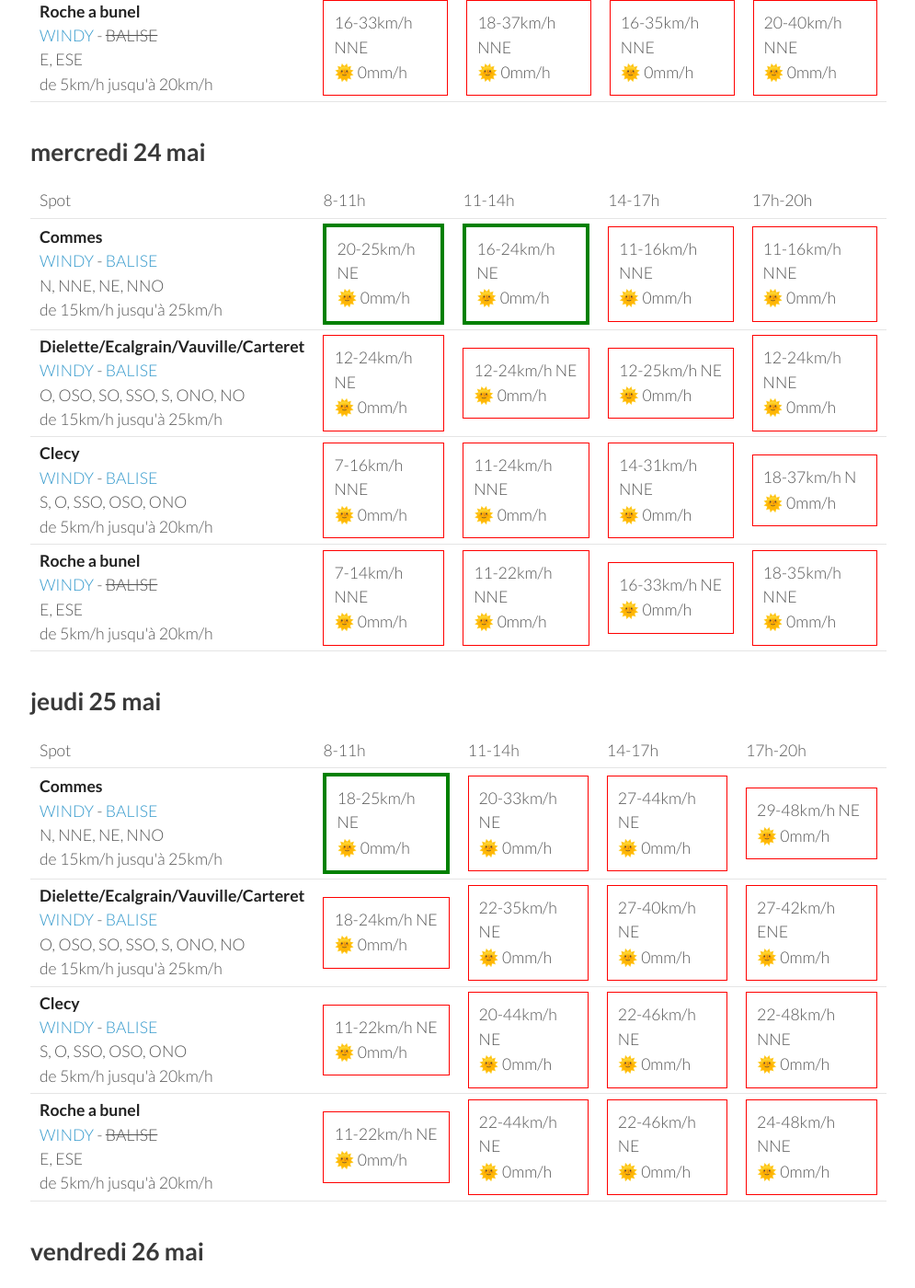
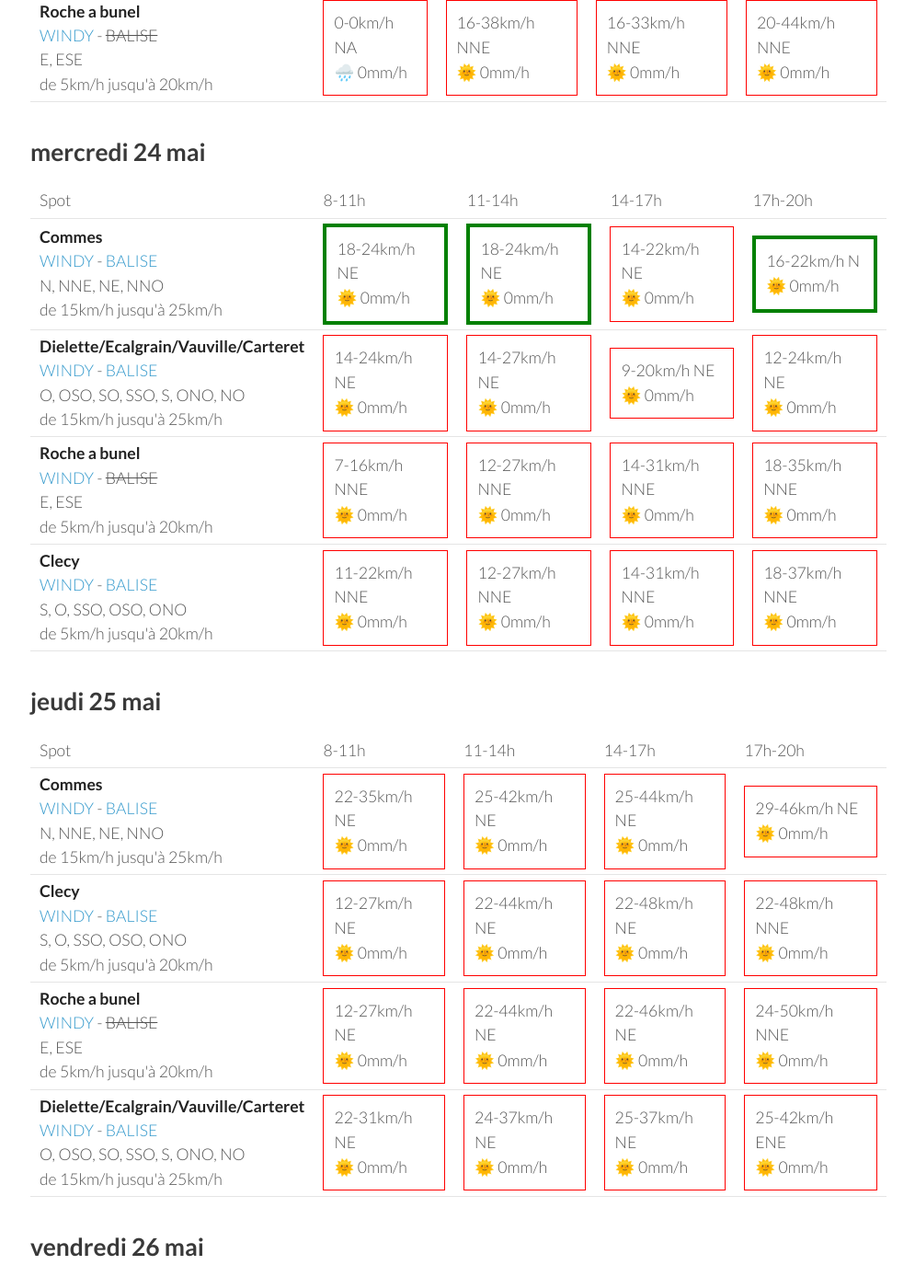
Before and after one commit to parapente-dans-le-nord/parapente-dans-le-nord.github.io, a Jekyll site: the page built from normandie.markdown, in a window 1280 px wide and 1400 px high, scrolled down 722 px. Shown: the whole window at 92% size, without its empty margins (25-1020 px from the left). Built offline with Jekyll 4.4.1, drawn with Linux system fonts in a browser that asks for light colours; some of the changed text lies outside the part shown.

Commit message:
update index.markdown

```diff
--- a/normandie.markdown
+++ b/normandie.markdown
@@ -24,41 +24,37 @@ page mise à jour le mardi 23 mai 13:46
 <tr>
         <td><strong>Commes</strong><br><a href="https://windy.com/49.346/-0.726?48.936,-0.726,8">WINDY</a> - <span class=""><a href="http://www.balisemeteo.com/balise.php?idBalise=158">BALISE</a> </span><br> <span class="vent-favorable">N, NNE, NE, NNO</span><br><span class="force-vent">de 15km/h jusqu'à 25km/h</span> </td>
 
-            <td><div class="not-flyable"><p>31-38km/h NE</p><p>🌞 0mm/h</p></div></td>
-            <td><div class="not-flyable"><p>27-35km/h NE</p><p>🌞 0mm/h</p></div></td>
-            <td><div class="not-flyable"><p>27-37km/h NE</p><p>🌞 0mm/h</p></div></td>
-            <td><div class="not-flyable"><p>31-38km/h NE</p><p>🌞 0mm/h</p></div></td>
-
+            <td><div class="not-flyable"><p>0-0km/h NA</p><p>🌧️ 0mm/h</p></div></td>
+            <td><div class="not-flyable"><p>29-37km/h NE</p><p>🌞 0mm/h</p></div></td>
+            <td><div class="not-flyable"><p>24-31km/h NE</p><p>🌞 0mm/h</p></div></td>
+            <td><div class="not-flyable"><p>31-38km/h NNE</p><p>🌞 0mm/h</p></div></td>
 
     </tr>
 <tr>
         <td><strong>Dielette/Ecalgrain/Vauville/Carteret</strong><br><a href="https://windy.com/49.650/-1.856?49.243,-1.856,8">WINDY</a> - <span class=""><a href="http://www.balisemeteo.com/balise.php?idBalise=81">BALISE</a> </span><br> <span class="vent-favorable">O, OSO, SO, SSO, S, ONO, NO</span><br><span class="force-vent">de 15km/h jusqu'à 25km/h</span> </td>
 
-            <td><div class="not-flyable"><p>27-44km/h NE</p><p>🌞 0mm/h</p></div></td>
-            <td><div class="not-flyable"><p>27-46km/h NE</p><p>🌞 0mm/h</p></div></td>
-            <td><div class="not-flyable"><p>18-37km/h ENE</p><p>🌞 0mm/h</p></div></td>
-            <td><div class="not-flyable"><p>16-31km/h ENE</p><p>🌞 0mm/h</p></div></td>
-
+            <td><div class="not-flyable"><p>0-0km/h NA</p><p>🌧️ 0mm/h</p></div></td>
+            <td><div class="not-flyable"><p>24-46km/h ENE</p><p>🌞 0mm/h</p></div></td>
+            <td><div class="not-flyable"><p>18-33km/h NE</p><p>🌞 0mm/h</p></div></td>
+            <td><div class="not-flyable"><p>16-31km/h NE</p><p>🌞 0mm/h</p></div></td>
 
     </tr>
 <tr>
         <td><strong>Clecy</strong><br><a href="https://windy.com/48.929/-0.470?48.516,-0.470,8">WINDY</a> - <span class=""><a href="http://www.balisemeteo.com/balise.php?idBalise=122">BALISE</a> </span><br> <span class="vent-favorable">S, O, SSO, OSO, ONO</span><br><span class="force-vent">de 5km/h jusqu'à 20km/h</span> </td>
 
+            <td><div class="not-flyable"><p>0-0km/h NA</p><p>🌧️ 0mm/h</p></div></td>
             <td><div class="not-flyable"><p>16-35km/h NNE</p><p>🌞 0mm/h</p></div></td>
-            <td><div class="not-flyable"><p>18-38km/h NNE</p><p>🌞 0mm/h</p></div></td>
-            <td><div class="not-flyable"><p>16-35km/h NNE</p><p>🌞 0mm/h</p></div></td>
-            <td><div class="not-flyable"><p>20-42km/h NNE</p><p>🌞 0mm/h</p></div></td>
-
+            <td><div class="not-flyable"><p>14-33km/h NNE</p><p>🌞 0mm/h</p></div></td>
+            <td><div class="not-flyable"><p>20-44km/h NNE</p><p>🌞 0mm/h</p></div></td>
 
     </tr>
 <tr>
         <td><strong>Roche a bunel</strong><br><a href="https://windy.com/48.993/-0.499?48.580,-0.499,8">WINDY</a> - <span class="no-balise"> BALISE </span><br> <span class="vent-favorable">E, ESE</span><br><span class="force-vent">de 5km/h jusqu'à 20km/h</span> </td>
 
+            <td><div class="not-flyable"><p>0-0km/h NA</p><p>🌧️ 0mm/h</p></div></td>
+            <td><div class="not-flyable"><p>16-38km/h NNE</p><p>🌞 0mm/h</p></div></td>
             <td><div class="not-flyable"><p>16-33km/h NNE</p><p>🌞 0mm/h</p></div></td>
-            <td><div class="not-flyable"><p>18-37km/h NNE</p><p>🌞 0mm/h</p></div></td>
-            <td><div class="not-flyable"><p>16-35km/h NNE</p><p>🌞 0mm/h</p></div></td>
-            <td><div class="not-flyable"><p>20-40km/h NNE</p><p>🌞 0mm/h</p></div></td>
-
+            <td><div class="not-flyable"><p>20-44km/h NNE</p><p>🌞 0mm/h</p></div></td>
 
     </tr>
 
@@ -80,40 +76,40 @@ page mise à jour le mardi 23 mai 13:46
 <tr>
         <td><strong>Commes</strong><br><a href="https://windy.com/49.346/-0.726?48.936,-0.726,8">WINDY</a> - <span class=""><a href="http://www.balisemeteo.com/balise.php?idBalise=158">BALISE</a> </span><br> <span class="vent-favorable">N, NNE, NE, NNO</span><br><span class="force-vent">de 15km/h jusqu'à 25km/h</span> </td>
 
-            <td><div class="flyable"><p>20-25km/h NE</p><p>🌞 0mm/h</p></div></td>
-            <td><div class="flyable"><p>16-24km/h NE</p><p>🌞 0mm/h</p></div></td>
-            <td><div class="not-flyable"><p>11-16km/h NNE</p><p>🌞 0mm/h</p></div></td>
-            <td><div class="not-flyable"><p>11-16km/h NNE</p><p>🌞 0mm/h</p></div></td>
+            <td><div class="flyable"><p>18-24km/h NE</p><p>🌞 0mm/h</p></div></td>
+            <td><div class="flyable"><p>18-24km/h NE</p><p>🌞 0mm/h</p></div></td>
+            <td><div class="not-flyable"><p>14-22km/h NE</p><p>🌞 0mm/h</p></div></td>
+            <td><div class="flyable"><p>16-22km/h N</p><p>🌞 0mm/h</p></div></td>
 
 
     </tr>
 <tr>
         <td><strong>Dielette/Ecalgrain/Vauville/Carteret</strong><br><a href="https://windy.com/49.650/-1.856?49.243,-1.856,8">WINDY</a> - <span class=""><a href="http://www.balisemeteo.com/balise.php?idBalise=81">BALISE</a> </span><br> <span class="vent-favorable">O, OSO, SO, SSO, S, ONO, NO</span><br><span class="force-vent">de 15km/h jusqu'à 25km/h</span> </td>
 
+            <td><div class="not-flyable"><p>14-24km/h NE</p><p>🌞 0mm/h</p></div></td>
+            <td><div class="not-flyable"><p>14-27km/h NE</p><p>🌞 0mm/h</p></div></td>
+            <td><div class="not-flyable"><p>9-20km/h NE</p><p>🌞 0mm/h</p></div></td>
             <td><div class="not-flyable"><p>12-24km/h NE</p><p>🌞 0mm/h</p></div></td>
-            <td><div class="not-flyable"><p>12-24km/h NE</p><p>🌞 0mm/h</p></div></td>
-            <td><div class="not-flyable"><p>12-25km/h NE</p><p>🌞 0mm/h</p></div></td>
-            <td><div class="not-flyable"><p>12-24km/h NNE</p><p>🌞 0mm/h</p></div></td>
+
+
+    </tr>
+<tr>
+        <td><strong>Roche a bunel</strong><br><a href="https://windy.com/48.993/-0.499?48.580,-0.499,8">WINDY</a> - <span class="no-balise"> BALISE </span><br> <span class="vent-favorable">E, ESE</span><br><span class="force-vent">de 5km/h jusqu'à 20km/h</span> </td>
+
+            <td><div class="not-flyable"><p>7-16km/h NNE</p><p>🌞 0mm/h</p></div></td>
+            <td><div class="not-flyable"><p>12-27km/h NNE</p><p>🌞 0mm/h</p></div></td>
+            <td><div class="not-flyable"><p>14-31km/h NNE</p><p>🌞 0mm/h</p></div></td>
+            <td><div class="not-flyable"><p>18-35km/h NNE</p><p>🌞 0mm/h</p></div></td>
 
 
     </tr>
 <tr>
         <td><strong>Clecy</strong><br><a href="https://windy.com/48.929/-0.470?48.516,-0.470,8">WINDY</a> - <span class=""><a href="http://www.balisemeteo.com/balise.php?idBalise=122">BALISE</a> </span><br> <span class="vent-favorable">S, O, SSO, OSO, ONO</span><br><span class="force-vent">de 5km/h jusqu'à 20km/h</span> </td>
 
-            <td><div class="not-flyable"><p>7-16km/h NNE</p><p>🌞 0mm/h</p></div></td>
-            <td><div class="not-flyable"><p>11-24km/h NNE</p><p>🌞 0mm/h</p></div></td>
+            <td><div class="not-flyable"><p>11-22km/h NNE</p><p>🌞 0mm/h</p></div></td>
+            <td><div class="not-flyable"><p>12-27km/h NNE</p><p>🌞 0mm/h</p></div></td>
             <td><div class="not-flyable"><p>14-31km/h NNE</p><p>🌞 0mm/h</p></div></td>
-            <td><div class="not-flyable"><p>18-37km/h N</p><p>🌞 0mm/h</p></div></td>
-
-
-    </tr>
-<tr>
-        <td><strong>Roche a bunel</strong><br><a href="https://windy.com/48.993/-0.499?48.580,-0.499,8">WINDY</a> - <span class="no-balise"> BALISE </span><br> <span class="vent-favorable">E, ESE</span><br><span class="force-vent">de 5km/h jusqu'à 20km/h</span> </td>
-
-            <td><div class="not-flyable"><p>7-14km/h NNE</p><p>🌞 0mm/h</p></div></td>
-            <td><div class="not-flyable"><p>11-22km/h NNE</p><p>🌞 0mm/h</p></div></td>
-            <td><div class="not-flyable"><p>16-33km/h NE</p><p>🌞 0mm/h</p></div></td>
-            <td><div class="not-flyable"><p>18-35km/h NNE</p><p>🌞 0mm/h</p></div></td>
+            <td><div class="not-flyable"><p>18-37km/h NNE</p><p>🌞 0mm/h</p></div></td>
 
 
     </tr>
@@ -136,29 +132,19 @@ page mise à jour le mardi 23 mai 13:46
 <tr>
         <td><strong>Commes</strong><br><a href="https://windy.com/49.346/-0.726?48.936,-0.726,8">WINDY</a> - <span class=""><a href="http://www.balisemeteo.com/balise.php?idBalise=158">BALISE</a> </span><br> <span class="vent-favorable">N, NNE, NE, NNO</span><br><span class="force-vent">de 15km/h jusqu'à 25km/h</span> </td>
 
-            <td><div class="flyable"><p>18-25km/h NE</p><p>🌞 0mm/h</p></div></td>
-            <td><div class="not-flyable"><p>20-33km/h NE</p><p>🌞 0mm/h</p></div></td>
-            <td><div class="not-flyable"><p>27-44km/h NE</p><p>🌞 0mm/h</p></div></td>
-            <td><div class="not-flyable"><p>29-48km/h NE</p><p>🌞 0mm/h</p></div></td>
-
-
-    </tr>
-<tr>
-        <td><strong>Dielette/Ecalgrain/Vauville/Carteret</strong><br><a href="https://windy.com/49.650/-1.856?49.243,-1.856,8">WINDY</a> - <span class=""><a href="http://www.balisemeteo.com/balise.php?idBalise=81">BALISE</a> </span><br> <span class="vent-favorable">O, OSO, SO, SSO, S, ONO, NO</span><br><span class="force-vent">de 15km/h jusqu'à 25km/h</span> </td>
-
-            <td><div class="not-flyable"><p>18-24km/h NE</p><p>🌞 0mm/h</p></div></td>
             <td><div class="not-flyable"><p>22-35km/h NE</p><p>🌞 0mm/h</p></div></td>
-            <td><div class="not-flyable"><p>27-40km/h NE</p><p>🌞 0mm/h</p></div></td>
-            <td><div class="not-flyable"><p>27-42km/h ENE</p><p>🌞 0mm/h</p></div></td>
+            <td><div class="not-flyable"><p>25-42km/h NE</p><p>🌞 0mm/h</p></div></td>
+            <td><div class="not-flyable"><p>25-44km/h NE</p><p>🌞 0mm/h</p></div></td>
+            <td><div class="not-flyable"><p>29-46km/h NE</p><p>🌞 0mm/h</p></div></td>
 
 
     </tr>
 <tr>
         <td><strong>Clecy</strong><br><a href="https://windy.com/48.929/-0.470?48.516,-0.470,8">WINDY</a> - <span class=""><a href="http://www.balisemeteo.com/balise.php?idBalise=122">BALISE</a> </span><br> <span class="vent-favorable">S, O, SSO, OSO, ONO</span><br><span class="force-vent">de 5km/h jusqu'à 20km/h</span> </td>
 
-            <td><div class="not-flyable"><p>11-22km/h NE</p><p>🌞 0mm/h</p></div></td>
-            <td><div class="not-flyable"><p>20-44km/h NE</p><p>🌞 0mm/h</p></div></td>
-            <td><div class="not-flyable"><p>22-46km/h NE</p><p>🌞 0mm/h</p></div></td>
+            <td><div class="not-flyable"><p>12-27km/h NE</p><p>🌞 0mm/h</p></div></td>
+            <td><div class="not-flyable"><p>22-44km/h NE</p><p>🌞 0mm/h</p></div></td>
+            <td><div class="not-flyable"><p>22-48km/h NE</p><p>🌞 0mm/h</p></div></td>
             <td><div class="not-flyable"><p>22-48km/h NNE</p><p>🌞 0mm/h</p></div></td>
 
 
@@ -166,10 +152,20 @@ page mise à jour le mardi 23 mai 13:46
 <tr>
         <td><strong>Roche a bunel</strong><br><a href="https://windy.com/48.993/-0.499?48.580,-0.499,8">WINDY</a> - <span class="no-balise"> BALISE </span><br> <span class="vent-favorable">E, ESE</span><br><span class="force-vent">de 5km/h jusqu'à 20km/h</span> </td>
 
-            <td><div class="not-flyable"><p>11-22km/h NE</p><p>🌞 0mm/h</p></div></td>
+            <td><div class="not-flyable"><p>12-27km/h NE</p><p>🌞 0mm/h</p></div></td>
             <td><div class="not-flyable"><p>22-44km/h NE</p><p>🌞 0mm/h</p></div></td>
             <td><div class="not-flyable"><p>22-46km/h NE</p><p>🌞 0mm/h</p></div></td>
-            <td><div class="not-flyable"><p>24-48km/h NNE</p><p>🌞 0mm/h</p></div></td>
+            <td><div class="not-flyable"><p>24-50km/h NNE</p><p>🌞 0mm/h</p></div></td>
+
+
+    </tr>
+<tr>
+        <td><strong>Dielette/Ecalgrain/Vauville/Carteret</strong><br><a href="https://windy.com/49.650/-1.856?49.243,-1.856,8">WINDY</a> - <span class=""><a href="http://www.balisemeteo.com/balise.php?idBalise=81">BALISE</a> </span><br> <span class="vent-favorable">O, OSO, SO, SSO, S, ONO, NO</span><br><span class="force-vent">de 15km/h jusqu'à 25km/h</span> </td>
+
+            <td><div class="not-flyable"><p>22-31km/h NE</p><p>🌞 0mm/h</p></div></td>
+            <td><div class="not-flyable"><p>24-37km/h NE</p><p>🌞 0mm/h</p></div></td>
+            <td><div class="not-flyable"><p>25-37km/h NE</p><p>🌞 0mm/h</p></div></td>
+            <td><div class="not-flyable"><p>25-42km/h ENE</p><p>🌞 0mm/h</p></div></td>
 
 
     </tr>
@@ -190,32 +186,32 @@ page mise à jour le mardi 23 mai 13:46
       <td>17h-20h</td>
     </tr>
 <tr>
-        <td><strong>Roche a bunel</strong><br><a href="https://windy.com/48.993/-0.499?48.580,-0.499,8">WINDY</a> - <span class="no-balise"> BALISE </span><br> <span class="vent-favorable">E, ESE</span><br><span class="force-vent">de 5km/h jusqu'à 20km/h</span> </td>
+        <td><strong>Clecy</strong><br><a href="https://windy.com/48.929/-0.470?48.516,-0.470,8">WINDY</a> - <span class=""><a href="http://www.balisemeteo.com/balise.php?idBalise=122">BALISE</a> </span><br> <span class="vent-favorable">S, O, SSO, OSO, ONO</span><br><span class="force-vent">de 5km/h jusqu'à 20km/h</span> </td>
 
-            <td><div class="not-flyable"><p>16-33km/h NE</p><p>🌞 0mm/h</p></div></td>
-            <td><div class="not-flyable"><p>18-40km/h NE</p><p>🌞 0mm/h</p></div></td>
-            <td><div class="not-flyable"><p>22-46km/h ENE</p><p>🌞 0mm/h</p></div></td>
-            <td><div class="not-flyable"><p>22-48km/h NE</p><p>🌞 0mm/h</p></div></td>
+            <td><div class="not-flyable"><p>12-25km/h NE</p><p>🌞 0mm/h</p></div></td>
+            <td><div class="not-flyable"><p>16-35km/h NE</p><p>🌞 0mm/h</p></div></td>
+            <td><div class="not-flyable"><p>20-44km/h ENE</p><p>🌞 0mm/h</p></div></td>
+            <td><div class="not-flyable"><p>22-46km/h NE</p><p>🌞 0mm/h</p></div></td>
 
 
     </tr>
 <tr>
-        <td><strong>Clecy</strong><br><a href="https://windy.com/48.929/-0.470?48.516,-0.470,8">WINDY</a> - <span class=""><a href="http://www.balisemeteo.com/balise.php?idBalise=122">BALISE</a> </span><br> <span class="vent-favorable">S, O, SSO, OSO, ONO</span><br><span class="force-vent">de 5km/h jusqu'à 20km/h</span> </td>
+        <td><strong>Roche a bunel</strong><br><a href="https://windy.com/48.993/-0.499?48.580,-0.499,8">WINDY</a> - <span class="no-balise"> BALISE </span><br> <span class="vent-favorable">E, ESE</span><br><span class="force-vent">de 5km/h jusqu'à 20km/h</span> </td>
 
-            <td><div class="not-flyable"><p>14-31km/h NE</p><p>🌞 0mm/h</p></div></td>
-            <td><div class="not-flyable"><p>18-38km/h NE</p><p>🌞 0mm/h</p></div></td>
-            <td><div class="not-flyable"><p>20-46km/h ENE</p><p>🌞 0mm/h</p></div></td>
+            <td><div class="not-flyable"><p>12-25km/h NE</p><p>🌞 0mm/h</p></div></td>
+            <td><div class="not-flyable"><p>16-37km/h NE</p><p>🌞 0mm/h</p></div></td>
             <td><div class="not-flyable"><p>20-44km/h NE</p><p>🌞 0mm/h</p></div></td>
+            <td><div class="not-flyable"><p>24-50km/h NE</p><p>🌞 0mm/h</p></div></td>
 
 
     </tr>
 <tr>
         <td><strong>Commes</strong><br><a href="https://windy.com/49.346/-0.726?48.936,-0.726,8">WINDY</a> - <span class=""><a href="http://www.balisemeteo.com/balise.php?idBalise=158">BALISE</a> </span><br> <span class="vent-favorable">N, NNE, NE, NNO</span><br><span class="force-vent">de 15km/h jusqu'à 25km/h</span> </td>
 
-            <td><div class="not-flyable"><p>29-46km/h ENE</p><p>🌞 0mm/h</p></div></td>
-            <td><div class="not-flyable"><p>33-53km/h NE</p><p>🌞 0mm/h</p></div></td>
-            <td><div class="not-flyable"><p>37-59km/h NE</p><p>🌞 0mm/h</p></div></td>
-            <td><div class="not-flyable"><p>37-59km/h NE</p><p>🌞 0mm/h</p></div></td>
+            <td><div class="not-flyable"><p>27-42km/h ENE</p><p>🌞 0mm/h</p></div></td>
+            <td><div class="not-flyable"><p>29-48km/h NE</p><p>🌞 0mm/h</p></div></td>
+            <td><div class="not-flyable"><p>35-55km/h NE</p><p>🌞 0mm/h</p></div></td>
+            <td><div class="not-flyable"><p>37-61km/h NE</p><p>🌞 0mm/h</p></div></td>
 
 
     </tr>
@@ -223,8 +219,8 @@ page mise à jour le mardi 23 mai 13:46
         <td><strong>Dielette/Ecalgrain/Vauville/Carteret</strong><br><a href="https://windy.com/49.650/-1.856?49.243,-1.856,8">WINDY</a> - <span class=""><a href="http://www.balisemeteo.com/balise.php?idBalise=81">BALISE</a> </span><br> <span class="vent-favorable">O, OSO, SO, SSO, S, ONO, NO</span><br><span class="force-vent">de 15km/h jusqu'à 25km/h</span> </td>
 
             <td><div class="not-flyable"><p>35-51km/h ENE</p><p>🌞 0mm/h</p></div></td>
-            <td><div class="not-flyable"><p>38-59km/h ENE</p><p>🌞 0mm/h</p></div></td>
-            <td><div class="not-flyable"><p>42-62km/h ENE</p><p>🌞 0mm/h</p></div></td>
+            <td><div class="not-flyable"><p>35-53km/h ENE</p><p>🌞 0mm/h</p></div></td>
+            <td><div class="not-flyable"><p>40-59km/h ENE</p><p>🌞 0mm/h</p></div></td>
             <td><div class="not-flyable"><p>40-62km/h ENE</p><p>🌞 0mm/h</p></div></td>
 
 
@@ -268,10 +264,10 @@ page mise à jour le mardi 23 mai 13:46
 <tr>
         <td><strong>Commes</strong><br><a href="https://windy.com/49.346/-0.726?48.936,-0.726,8">WINDY</a> - <span class=""><a href="http://www.balisemeteo.com/balise.php?idBalise=158">BALISE</a> </span><br> <span class="vent-favorable">N, NNE, NE, NNO</span><br><span class="force-vent">de 15km/h jusqu'à 25km/h</span> </td>
 
-            <td><div class="not-flyable"><p>25-38km/h ENE</p><p>🌞 0mm/h</p></div></td>
-            <td><div class="not-flyable"><p>24-40km/h ENE</p><p>🌞 0mm/h</p></div></td>
-            <td><div class="not-flyable"><p>25-42km/h NE</p><p>🌞 0mm/h</p></div></td>
-            <td><div class="not-flyable"><p>29-48km/h NE</p><p>🌞 0mm/h</p></div></td>
+            <td><div class="not-flyable"><p>24-38km/h ENE</p><p>🌞 0mm/h</p></div></td>
+            <td><div class="not-flyable"><p>24-38km/h ENE</p><p>🌞 0mm/h</p></div></td>
+            <td><div class="not-flyable"><p>25-40km/h NE</p><p>🌞 0mm/h</p></div></td>
+            <td><div class="not-flyable"><p>27-44km/h NE</p><p>🌞 0mm/h</p></div></td>
 
 
     </tr>
@@ -322,6 +318,16 @@ page mise à jour le mardi 23 mai 13:46
 
     </tr>
 <tr>
+        <td><strong>Commes</strong><br><a href="https://windy.com/49.346/-0.726?48.936,-0.726,8">WINDY</a> - <span class=""><a href="http://www.balisemeteo.com/balise.php?idBalise=158">BALISE</a> </span><br> <span class="vent-favorable">N, NNE, NE, NNO</span><br><span class="force-vent">de 15km/h jusqu'à 25km/h</span> </td>
+
+            <td><div class="not-flyable"><p>14-22km/h ENE</p><p>🌞 0mm/h</p></div></td>
+            <td><div class="not-flyable"><p>14-25km/h NE</p><p>🌞 0mm/h</p></div></td>
+            <td><div class="not-flyable"><p>20-33km/h NE</p><p>🌞 0mm/h</p></div></td>
+            <td><div class="not-flyable"><p>27-42km/h NE</p><p>🌞 0mm/h</p></div></td>
+
+
+    </tr>
+<tr>
         <td><strong>Dielette/Ecalgrain/Vauville/Carteret</strong><br><a href="https://windy.com/49.650/-1.856?49.243,-1.856,8">WINDY</a> - <span class=""><a href="http://www.balisemeteo.com/balise.php?idBalise=81">BALISE</a> </span><br> <span class="vent-favorable">O, OSO, SO, SSO, S, ONO, NO</span><br><span class="force-vent">de 15km/h jusqu'à 25km/h</span> </td>
 
             <td><div class="not-flyable"><p>20-31km/h ENE</p><p>🌞 0mm/h</p></div></td>
```
Also changed, not shown: other parts of normandie.markdown (+1 -1 lines).
